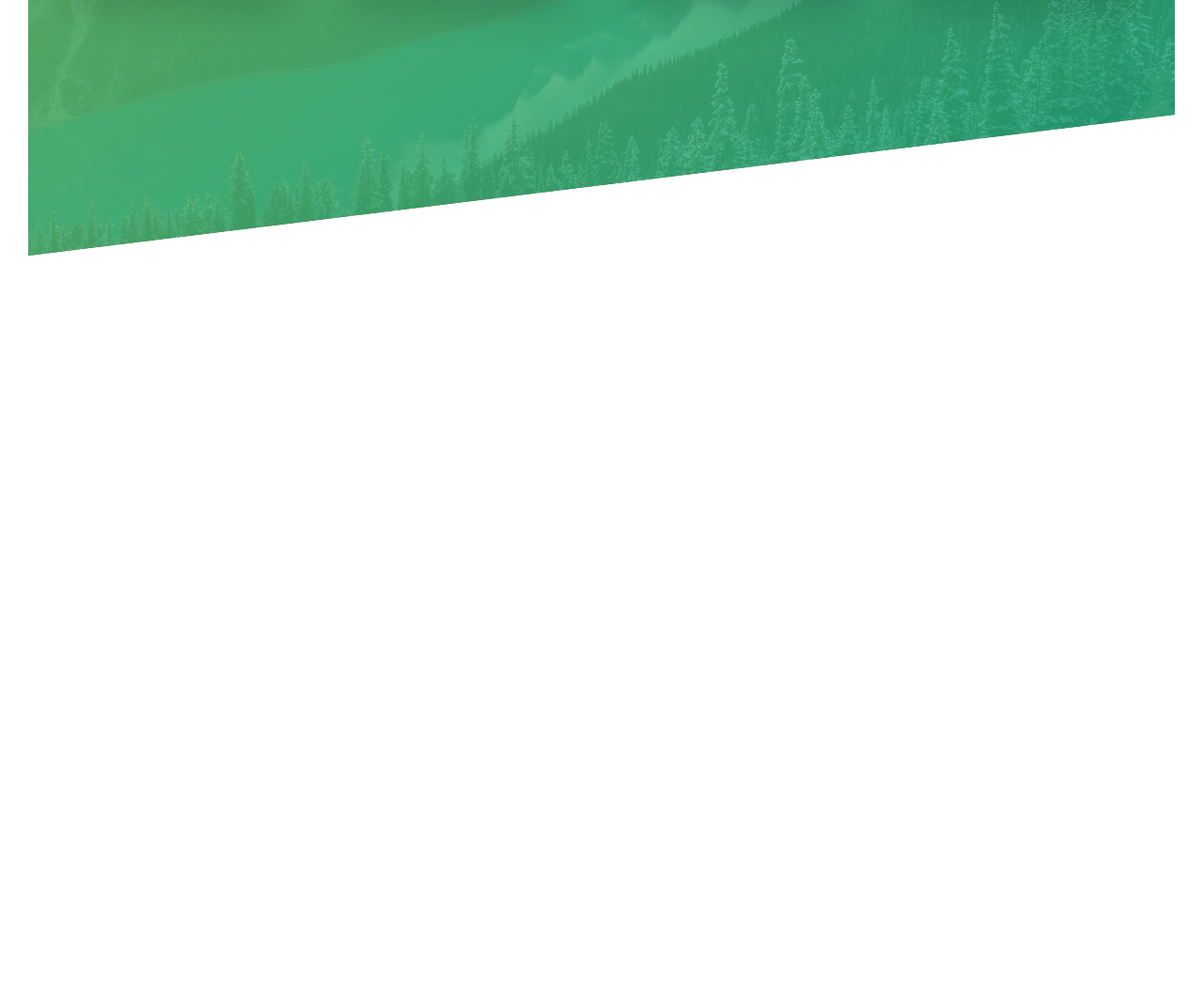
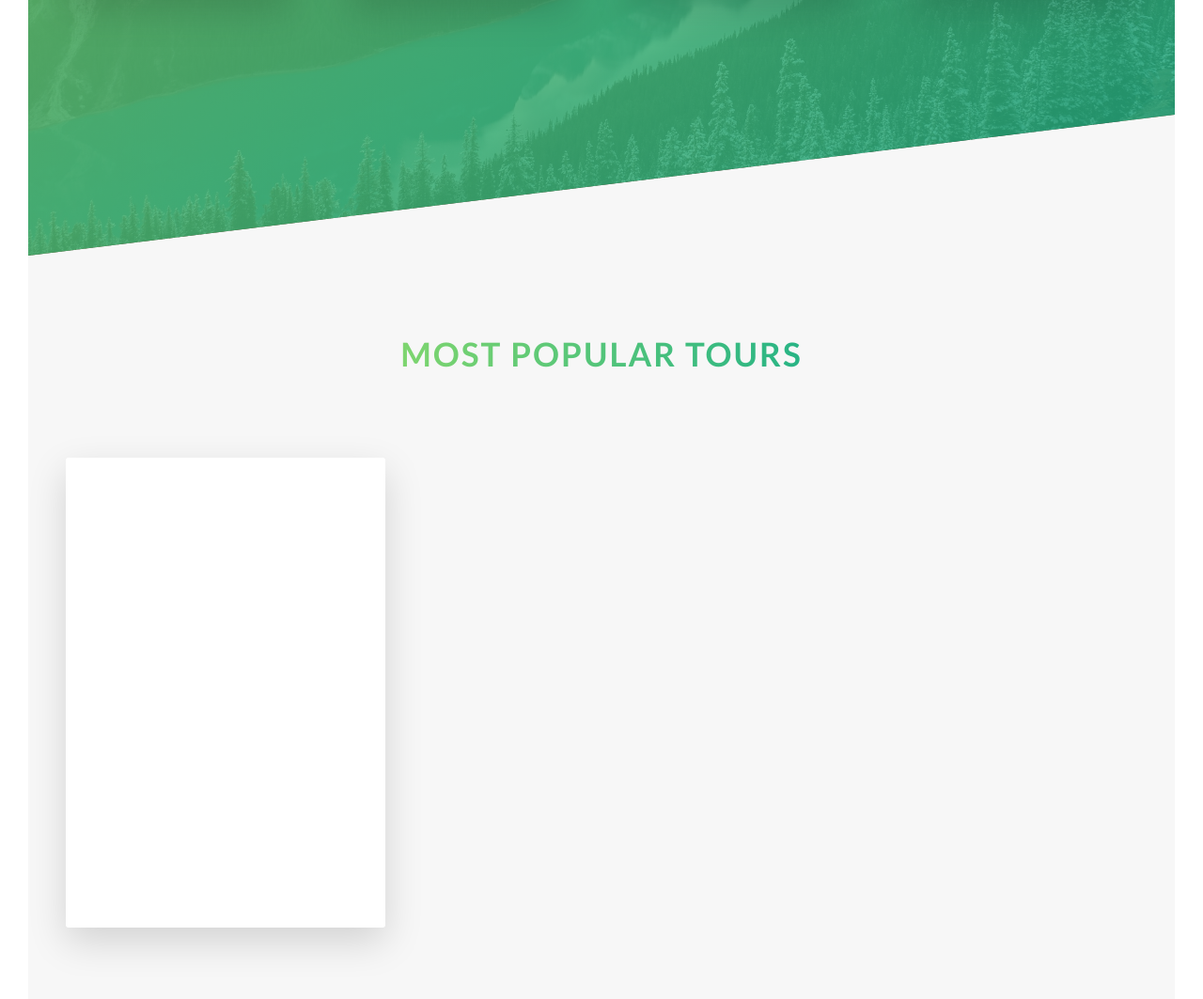
Before and after one commit to memowii/Natours, a website: page index.html in a window 1280 px wide. Shown: the part 2010-3073 px from the top of the page at 94% size. Before the commit the page ends 2282 px from the top, so only its background shows below. Drawn offline with Linux system fonts and the light colour scheme.

Commit message:
39. Building the Tours Section - Part 1

```diff
--- a/index.html
+++ b/index.html
@@ -112,6 +112,34 @@
                 </div>
             </div>
         </section>
+
+        <section class="section-tours">
+            <div class="u-center-text u-margin-bottom-big">
+                <h2 class="heading-secondary">
+                    Most popular tours
+                </h2>
+            </div>
+
+            <div class="row">
+                <div class="col-1-of-3">
+                    <div class="card">
+                        <div class="card__side card__side--front">
+                            TEXT
+                        </div>
+                        <div class="card__side card__side--back card__side--back-1">
+                            BACK
+                        </div>
+                    </div>
+                </div>
+                <div class="col-1-of-3">
+
+                </div>
+                <div class="col-1-of-3">
+
+                </div>
+            </div>
+
+        </section>
     </main>
 </body>
 
--- a/sass/abstracts/_variables.scss
+++ b/sass/abstracts/_variables.scss
@@ -2,6 +2,12 @@
 $color-primary: #55c57a;
 $color-primary-light: #7ed56f;
 $color-primary-dark: #28b485;
+
+$color-secondary-light: #ffb900;
+$color-secondary-dark: #ff7730;
+
+$color-tertiary-light: #2998ff;
+$color-tertiary-dark: #5643fa;
 
 $color-grey-light-1: #f7f7f7;
 
--- /dev/null
+++ b/sass/components/_card.scss
@@ -0,0 +1,43 @@
+.card {
+  perspective: 150rem;
+  -moz-perspective: 150rem;
+  position: relative;
+  height: 50rem;
+
+  &__side {
+    color: #fff;
+    height: 50rem;
+    transition: all 0.8s ease;
+    position: absolute;
+    top: 0;
+    left: 0;
+    width: 100%;
+    backface-visibility: hidden;
+    border-radius: 3px;
+    box-shadow: 0 1.5rem 40px rgba($color-black, 0.15);
+
+    &--front {
+      background-color: $color-white;
+    }
+
+    &--back {
+      transform: rotateY(180deg);
+
+      &-1 {
+        background-image: linear-gradient(
+          to right bottom,
+          $color-secondary-light,
+          $color-secondary-dark
+        );
+      }
+    }
+  }
+
+  &:hover &__side--front {
+    transform: rotateY(180deg);
+  }
+
+  &:hover &__side--back {
+    transform: rotateY(0);
+  }
+}
--- a/sass/main.scss
+++ b/sass/main.scss
@@ -8,6 +8,7 @@
 @import "base/utilities";
 
 @import "components/button";
+@import "components/card";
 @import "components/composition";
 @import "components/feature-box";
 
--- a/sass/pages/_home.scss
+++ b/sass/pages/_home.scss
@@ -20,3 +20,9 @@
     transform: skewY(7deg);
   }
 }
+
+.section-tours {
+  background-color: $color-grey-light-1;
+  padding: 25rem 0 50rem 0;
+  margin-top: -10rem;
+}
```
Also changed, not shown: css/style.css.
